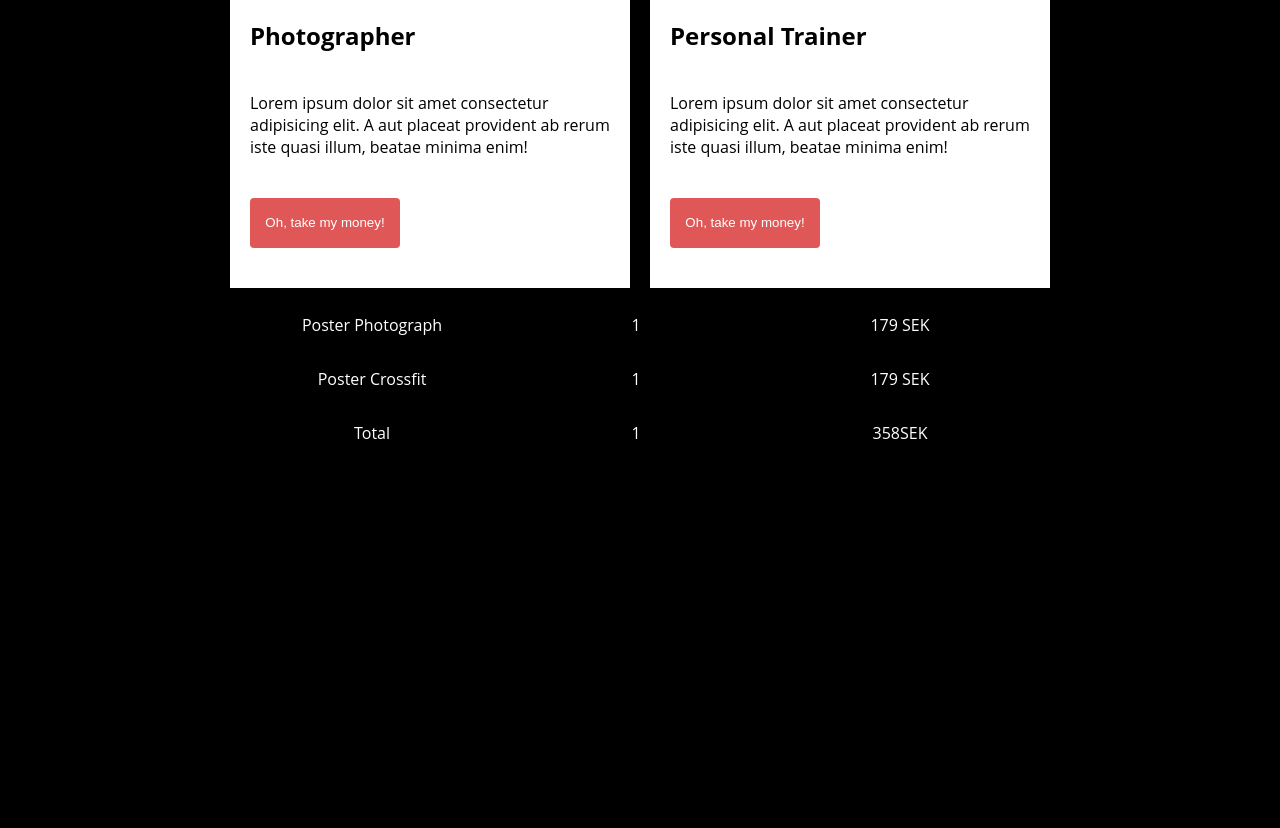
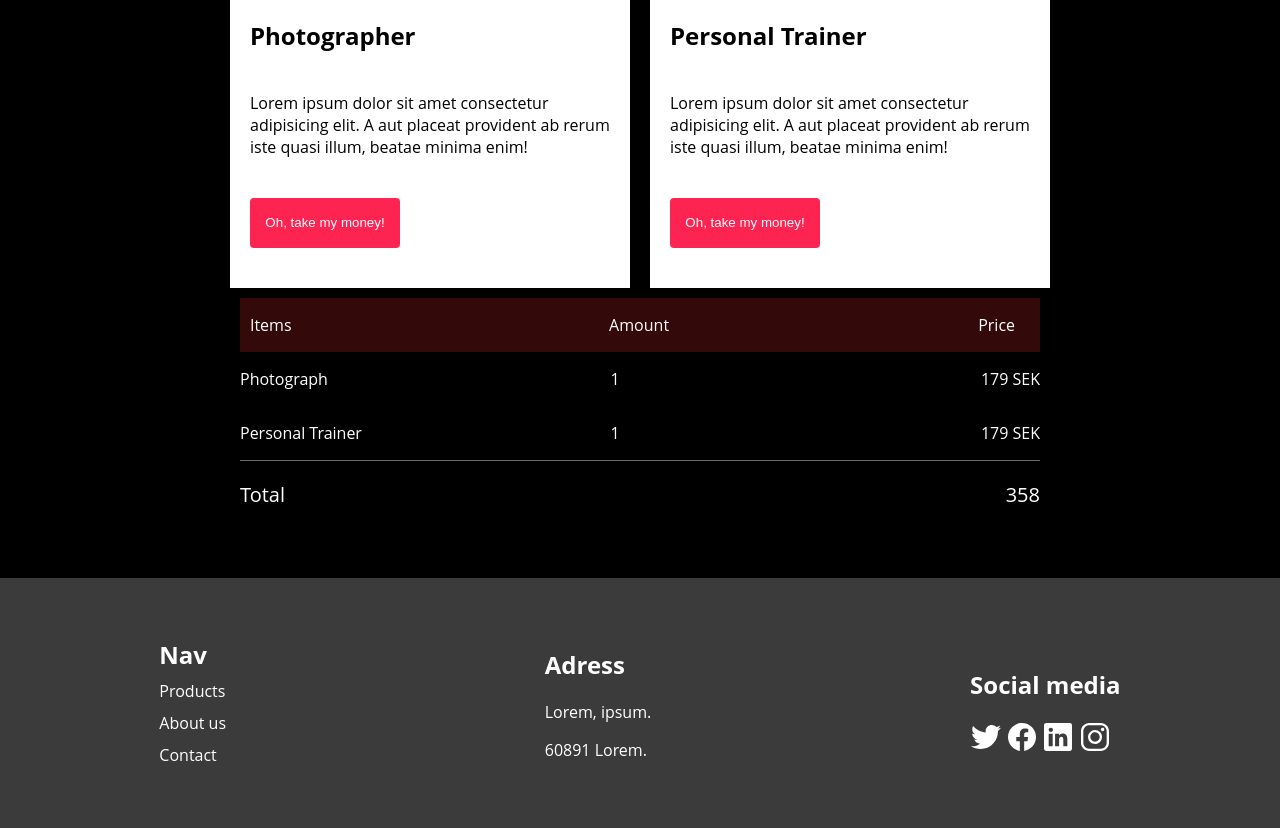
Before and after one commit to mansooriabbas/lexicon-poster-shop, a plain HTML site: page checkout.html in a window 1280 px wide. Shown: the part 937-1765 px from the top of the page. Before the commit the page ends 1447 px from the top, so only its background shows below. Drawn offline with Linux system fonts and the light colour scheme.

Commit message:
added finishing touches and readme file

```diff
--- a/checkout.html
+++ b/checkout.html
@@ -54,25 +54,73 @@
           </section>
         </section>
         <section class="info-container">
+          <section class="item-0">
+            <div class="container-title">
+              <p class="items-margin">Items</p>
+            </div>
+            <div class="container-p">
+              <p>Amount</p>
+            </div>
+            <div class="container-price">
+              <p>Price</p>
+            </div>
+          </section>
           <section class="item1">
-            <p>Poster Photograph</p>
-            <p>Poster Crossfit</p>
-            <p>Total</p>
+            <div class="container-title">
+              <p>Photograph</p>
+            </div>
+            <div class="container-p">
+              <p>1</p>
+            </div>
+            <div class="container-price">
+              <p>179 SEK</p>
+            </div>
           </section>
 
           <section class="item2">
-            <p>1</p>
-            <p>1</p>
-            <p>1</p>
+            <div class="container-title">
+              <p>Personal Trainer</p>
+            </div>
+            <div class="container-p">
+              <p>1</p>
+            </div>
+            <div class="container-price">
+              <p>179 SEK</p>
+            </div>
           </section>
-          <section class="price">
-            <p class="line">179 SEK</p>
-            <p class="line">179 SEK</p>
+          <section class="price border">
+            <div class="container-title">
+              <p class="larger">Total</p>
+            </div>
 
-            <p>358SEK</p>
+            <div class="container-price">
+              <p class="larger">358</p>
+            </div>
           </section>
         </section>
       </section>
     </main>
+    <footer>
+        <section class="sec1">
+          <h1>Nav</h1>
+          <p>Products</p>
+          <p>About us</p>
+          <p>Contact</p>
+        </section>
+        <section class="sec2">
+          <h1>Adress</h1>
+          <p>Lorem, ipsum.</p>
+          <p>60891 Lorem.</p>
+        </section>
+        <section class="sec3">
+          <h1>Social media</h1>
+          <div class="section-icons">
+            <img src="assets/logo-twitter.svg" alt="" />
+            <img src="assets/logo-facebook.svg" alt="" />
+            <img src="assets/logo-linkedin.svg" alt="" />
+            <img src="assets/logo-instagram.svg" alt="" />
+          </div>
+        </section>
+      </footer>
   </body>
 </html>
--- a/style.css
+++ b/style.css
@@ -132,7 +132,7 @@ header {
 
 .text-area button {
   padding: 8px;
-  background-color: rgb(224, 87, 87);
+  background-color: #fd2452;
   color: white;
   border-radius: 4px;
   border: 0;
@@ -170,7 +170,7 @@ button {
   cursor: pointer;
 }
 
-.purchase{
+.purchase {
   margin-top: 20px;
   width: 900px;
   height: 20px;
@@ -178,7 +178,6 @@ button {
   flex-direction: row;
   justify-content: flex-start;
   width: 100%;
-
 }
 
 .card-wrapper-checkout {
@@ -196,17 +195,36 @@ button {
 .info-container {
   width: 100%;
   display: flex;
-  flex-direction: row;
-
+  flex-direction: column;
 }
+.item-0,
 .item1,
 .item2,
 .price,
 .total {
-  width: 33%;
+  width: 100%;
   display: flex;
-  flex-direction: column;
+  flex-direction: row;
   justify-content: space-between;
   align-items: center;
-
 }
+.container-p,
+.container-text,
+.container-title {
+  width: 33%;
+}
+.larger {
+  font-size: 20px;
+}
+.item-0 p {
+  margin-right: 25px;
+}
+.item-0 {
+  background-color: #330909;
+}
+.items-margin {
+  margin-left: 10px;
+}
+.border {
+  border-top: 1px solid #6d6d6d;
+}
```
Also changed, not shown: 1 other file.
